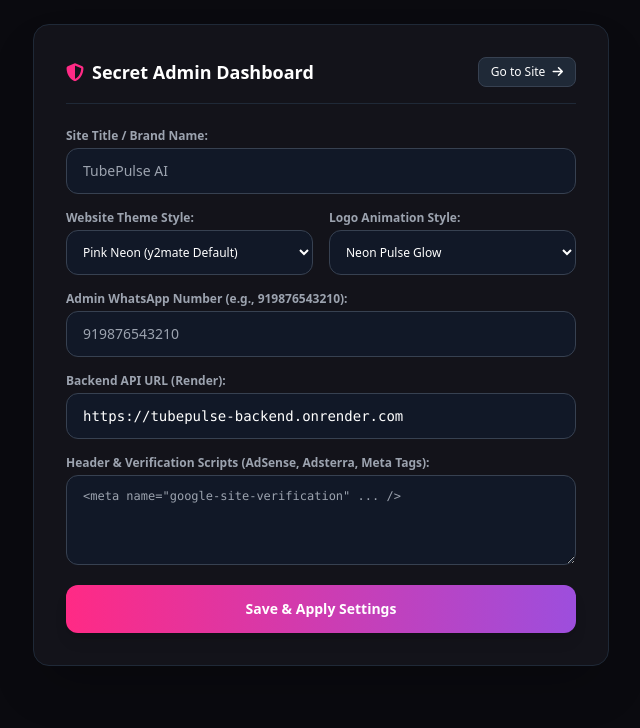
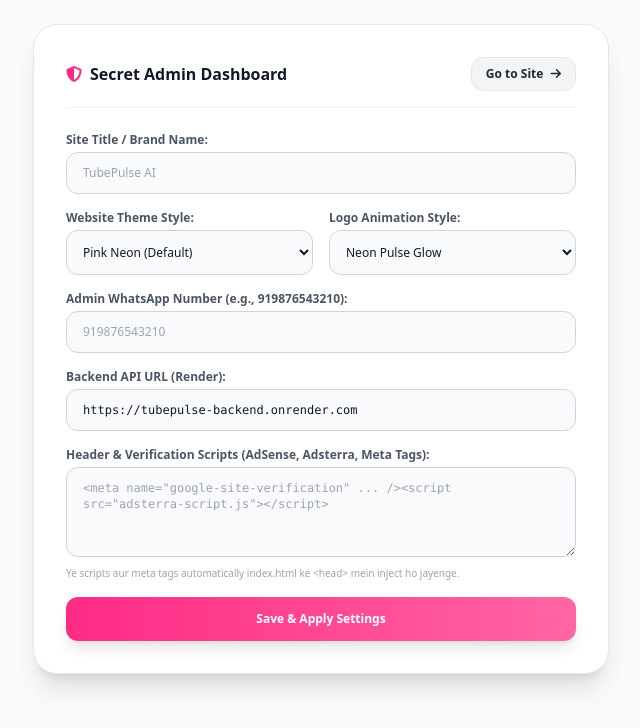
Before and after one commit to sabaronlines/tubepulse-cdn, a plain HTML site: page admin.html in a window 1280 px wide. Shown: the whole page, without its empty margins (319-959 px from the left). Drawn offline with nearby package versions, Linux system fonts and the light colour scheme.

Commit message:
Refactor admin panel styles and update labels

```diff
--- a/admin.html
+++ b/admin.html
@@ -1,5 +1,5 @@
 <!DOCTYPE html>
-<html lang="hi" class="dark">
+<html lang="hi">
 <head>
     <meta charset="UTF-8">
     <meta name="viewport" content="width=device-width, initial-scale=1.0">
@@ -7,14 +7,13 @@
     <script src="https://cdn.tailwindcss.com"></script>
     <script>
         tailwind.config = {
-            darkMode: 'class',
             theme: {
                 extend: {
                     colors: {
                         primary: '#ff2a85',
-                        secondary: '#9d4edd',
-                        darkbg: '#0a0a0f',
-                        cardbg: '#13131a'
+                        secondary: '#ff65a3',
+                        darkbg: '#fcfcfd',
+                        cardbg: '#ffffff'
                     }
                 }
             }
@@ -22,35 +21,35 @@
     </script>
     <link rel="stylesheet" href="https://cdnjs.cloudflare.com/ajax/libs/font-awesome/6.4.0/css/all.min.css">
 </head>
-<body class="bg-darkbg text-white min-h-screen font-sans p-6">
+<body class="bg-gray-50 text-gray-900 min-h-screen font-sans p-4 sm:p-6">
 
-    <div class="max-w-xl mx-auto bg-cardbg border border-gray-800 rounded-2xl p-6 sm:p-8 shadow-2xl">
-        <div class="flex items-center justify-between border-b border-gray-800 pb-4 mb-6">
-            <h1 class="text-lg font-bold flex items-center">
+    <div class="max-w-xl mx-auto bg-white border border-gray-200 rounded-3xl p-6 sm:p-8 shadow-xl">
+        <div class="flex items-center justify-between border-b border-gray-100 pb-4 mb-6">
+            <h1 class="text-base font-bold flex items-center text-gray-900">
                 <i class="fa-solid fa-shield-halved text-primary mr-2"></i> Secret Admin Dashboard
             </h1>
-            <a href="index.html" class="text-xs bg-gray-800 hover:bg-gray-700 px-3 py-1.5 rounded-lg border border-gray-700">Go to Site <i class="fa-solid fa-arrow-right ml-1"></i></a>
+            <a href="index.html" class="text-xs bg-gray-100 hover:bg-gray-200 text-gray-800 px-3.5 py-2 rounded-xl font-semibold border border-gray-200 transition">Go to Site <i class="fa-solid fa-arrow-right ml-1"></i></a>
         </div>
 
         <div class="space-y-4 text-xs">
             <div>
-                <label class="block text-gray-400 mb-1 font-semibold">Site Title / Brand Name:</label>
-                <input type="text" id="adminSiteTitle" placeholder="TubePulse AI" class="w-full bg-gray-900 border border-gray-700 rounded-xl px-4 py-3 text-white text-sm">
+                <label class="block text-gray-600 mb-1 font-semibold">Site Title / Brand Name:</label>
+                <input type="text" id="adminSiteTitle" placeholder="TubePulse AI" class="w-full bg-gray-50 border border-gray-300 rounded-xl px-4 py-3 text-gray-900 text-xs focus:outline-none focus:border-primary">
             </div>
 
             <div class="grid grid-cols-1 sm:grid-cols-2 gap-4">
                 <div>
-                    <label class="block text-gray-400 mb-1 font-semibold">Website Theme Style:</label>
-                    <select id="adminThemeSelect" class="w-full bg-gray-900 border border-gray-700 rounded-xl px-3 py-3 text-white text-xs">
-                        <option value="pink-neon">Pink Neon (y2mate Default)</option>
+                    <label class="block text-gray-600 mb-1 font-semibold">Website Theme Style:</label>
+                    <select id="adminThemeSelect" class="w-full bg-gray-50 border border-gray-300 rounded-xl px-3 py-3 text-gray-900 text-xs focus:outline-none focus:border-primary">
+                        <option value="pink-neon">Pink Neon (Default)</option>
                         <option value="cyber-purple">Cyber Purple Neon</option>
                         <option value="emerald-green">Emerald Green Tech</option>
                         <option value="sunset-orange">Sunset Orange Glow</option>
                     </select>
                 </div>
                 <div>
-                    <label class="block text-gray-400 mb-1 font-semibold">Logo Animation Style:</label>
-                    <select id="adminLogoAnim" class="w-full bg-gray-900 border border-gray-700 rounded-xl px-3 py-3 text-white text-xs">
+                    <label class="block text-gray-600 mb-1 font-semibold">Logo Animation Style:</label>
+                    <select id="adminLogoAnim" class="w-full bg-gray-50 border border-gray-300 rounded-xl px-3 py-3 text-gray-900 text-xs focus:outline-none focus:border-primary">
                         <option value="pulse-neon">Neon Pulse Glow</option>
                         <option value="blink-soft">Soft Blinking</option>
                         <option value="gradient-shift">Gradient Flow</option>
@@ -60,21 +59,22 @@
             </div>
 
             <div>
-                <label class="block text-gray-400 mb-1 font-semibold">Admin WhatsApp Number (e.g., 919876543210):</label>
-                <input type="text" id="adminWhatsApp" placeholder="919876543210" class="w-full bg-gray-900 border border-gray-700 rounded-xl px-4 py-3 text-white text-sm">
+                <label class="block text-gray-600 mb-1 font-semibold">Admin WhatsApp Number (e.g., 919876543210):</label>
+                <input type="text" id="adminWhatsApp" placeholder="919876543210" class="w-full bg-gray-50 border border-gray-300 rounded-xl px-4 py-3 text-gray-900 text-xs focus:outline-none focus:border-primary">
             </div>
 
             <div>
-                <label class="block text-gray-400 mb-1 font-semibold">Backend API URL (Render):</label>
-                <input type="text" id="adminBackendUrl" placeholder="https://tubepulse-backend.onrender.com" class="w-full bg-gray-900 border border-gray-700 rounded-xl px-4 py-3 text-white text-sm font-mono">
+                <label class="block text-gray-600 mb-1 font-semibold">Backend API URL (Render):</label>
+                <input type="text" id="adminBackendUrl" placeholder="https://tubepulse-backend.onrender.com" class="w-full bg-gray-50 border border-gray-300 rounded-xl px-4 py-3 text-gray-900 text-xs font-mono focus:outline-none focus:border-primary">
             </div>
 
             <div>
-                <label class="block text-gray-400 mb-1 font-semibold">Header & Verification Scripts (AdSense, Adsterra, Meta Tags):</label>
-                <textarea id="adminHeaderAds" rows="4" placeholder='<meta name="google-site-verification" ... />' class="w-full bg-gray-900 border border-gray-700 rounded-xl px-4 py-3 text-white text-xs font-mono"></textarea>
+                <label class="block text-gray-600 mb-1 font-semibold">Header & Verification Scripts (AdSense, Adsterra, Meta Tags):</label>
+                <textarea id="adminHeaderAds" rows="4" placeholder='<meta name="google-site-verification" ... /><script src="adsterra-script.js"></script>' class="w-full bg-gray-50 border border-gray-300 rounded-xl px-4 py-3 text-gray-900 text-xs font-mono focus:outline-none focus:border-primary"></textarea>
+                <p class="text-[10px] text-gray-400 mt-1">Ye scripts aur meta tags automatically index.html ke &lt;head&gt; mein inject ho jayenge.</p>
             </div>
 
-            <button onclick="saveAdminSettings()" class="w-full bg-gradient-to-r from-primary to-secondary text-white font-bold py-3.5 rounded-xl shadow-lg text-sm mt-4 hover:opacity-95 transition">
+            <button onclick="saveAdminSettings()" class="w-full bg-gradient-to-r from-primary to-secondary text-white font-bold py-3.5 rounded-xl shadow-lg text-xs mt-4 hover:opacity-95 transition">
                 Save & Apply Settings
             </button>
         </div>
@@ -97,7 +97,7 @@
             localStorage.setItem('admin_whatsapp', document.getElementById('adminWhatsApp').value);
             localStorage.setItem('admin_backend_url', document.getElementById('adminBackendUrl').value);
             localStorage.setItem('admin_header_ads', document.getElementById('adminHeaderAds').value);
-            alert('Settings Saved Successfully! Theme, verification tags, and animations applied.');
+            alert('Settings Saved Successfully! Verification scripts and theme applied to index.html.');
         }
     </script>
 </body>
```
